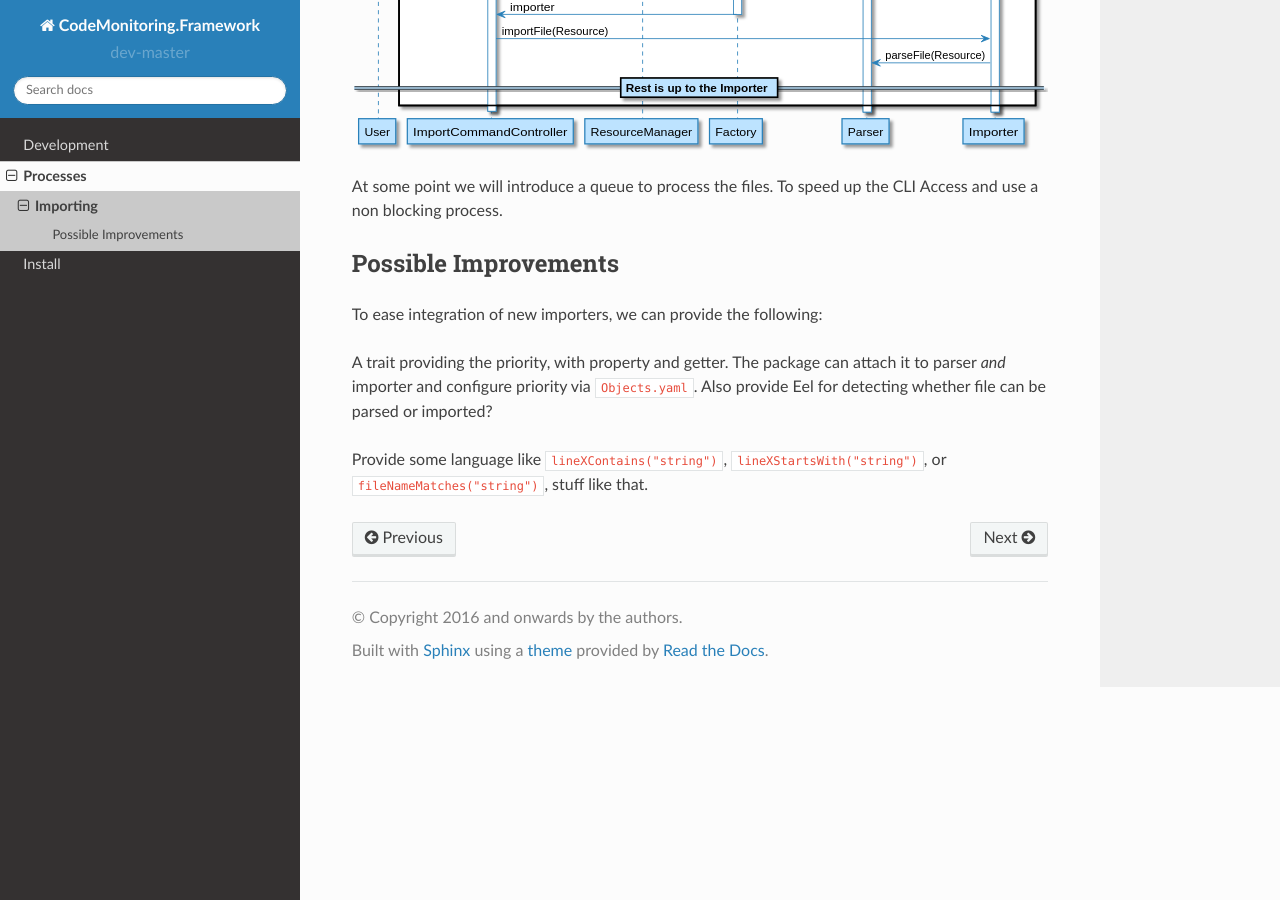
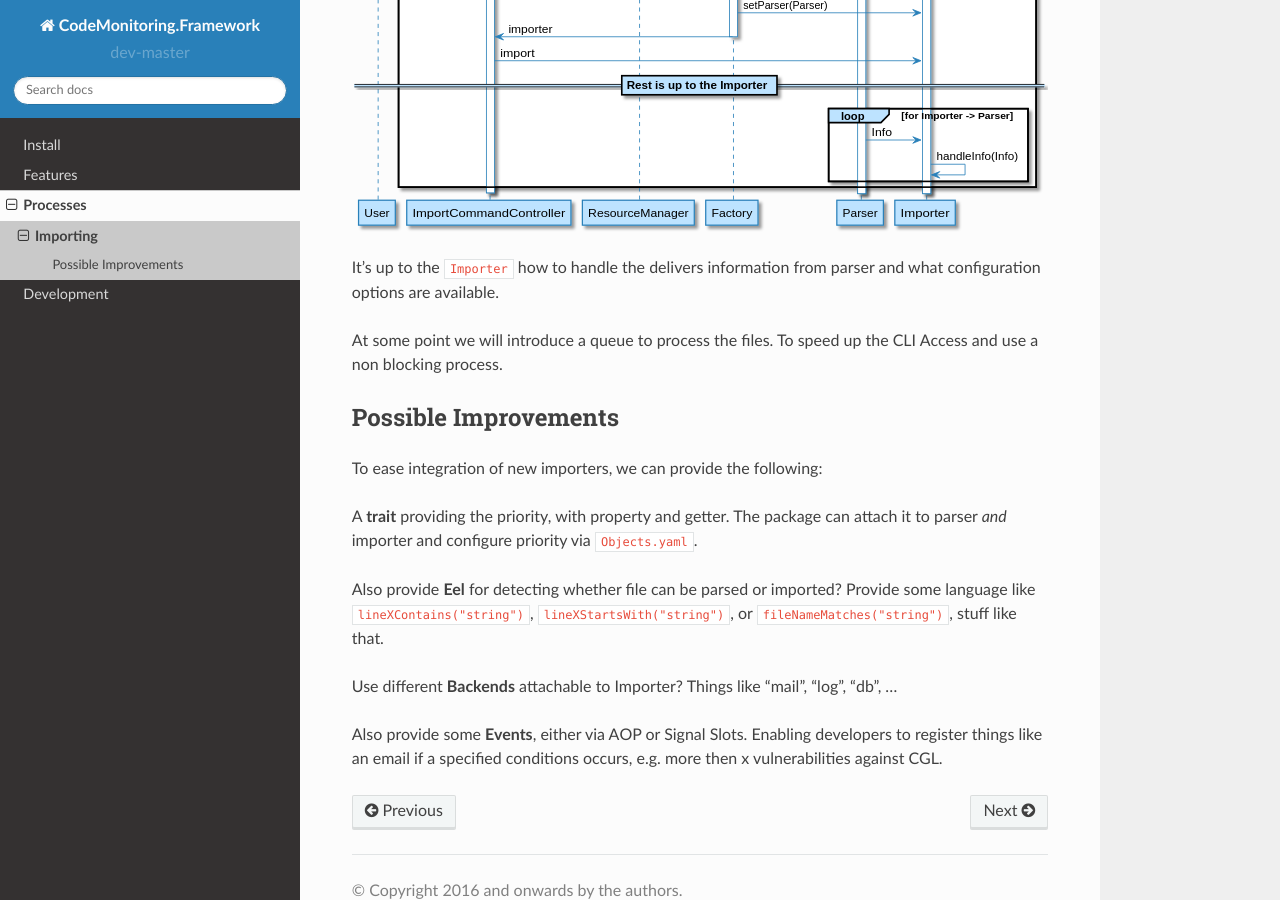
Before and after one commit to CodeMonitoring/CodeMonitoring, a Sphinx documentation site: the page built from Packages/Application/CodeMonitoring.Framework/Documentation/Processes/Importing.rst, in a window 1280 px wide and 900 px high, scrolled down 701 px. Built offline with Sphinx 7.4.7 and the Read the Docs theme 2.0.0, drawn with Linux system fonts in a browser that asks for light colours.

Commit message:
TASK: Extend documentation
* Provide planed features.
* Provide ideas to improve import mechanism.

```diff
--- a/Packages/Application/CodeMonitoring.Framework/Documentation/Processes/Importing.rst
+++ b/Packages/Application/CodeMonitoring.Framework/Documentation/Processes/Importing.rst
@@ -18,6 +18,9 @@ So you can test a new configuration before applying it.
 
 .. image:: /Images/Uml/Import.svg
 
+It's up to the ``Importer`` how to handle the delivers information from parser and what
+configuration options are available.
+
 At some point we will introduce a queue to process the files. To speed up the CLI Access and use a
 non blocking process.
 
@@ -26,9 +29,14 @@ Possible Improvements
 
 To ease integration of new importers, we can provide the following:
 
-A trait providing the priority, with property and getter. The package can attach it to parser *and*
-importer and configure priority via :file:`Objects.yaml`. Also provide Eel for detecting whether
-file can be parsed or imported?
+A **trait** providing the priority, with property and getter. The package can attach it to parser *and*
+importer and configure priority via :file:`Objects.yaml`.
 
+Also provide **Eel** for detecting whether file can be parsed or imported?
 Provide some language like ``lineXContains("string")``, ``lineXStartsWith("string")``, or
 ``fileNameMatches("string")``, stuff like that.
+
+Use different **Backends** attachable to Importer? Things like "mail", "log", "db", ...
+
+Also provide some **Events**, either via AOP or Signal Slots. Enabling developers to register things
+like an email if a specified conditions occurs, e.g. more then x vulnerabilities against CGL.
```
Also changed, not shown: Packages/Application/CodeMonitoring.Framework/Documentation/Features/Index.rst (added, +66 -0 lines), Packages/Application/CodeMonitoring.Framework/Documentation/index.rst (+4 -3 lines), Packages/Application/CodeMonitoring.Framework/Documentation/Images/Uml/Import.svg, 1 other file.
